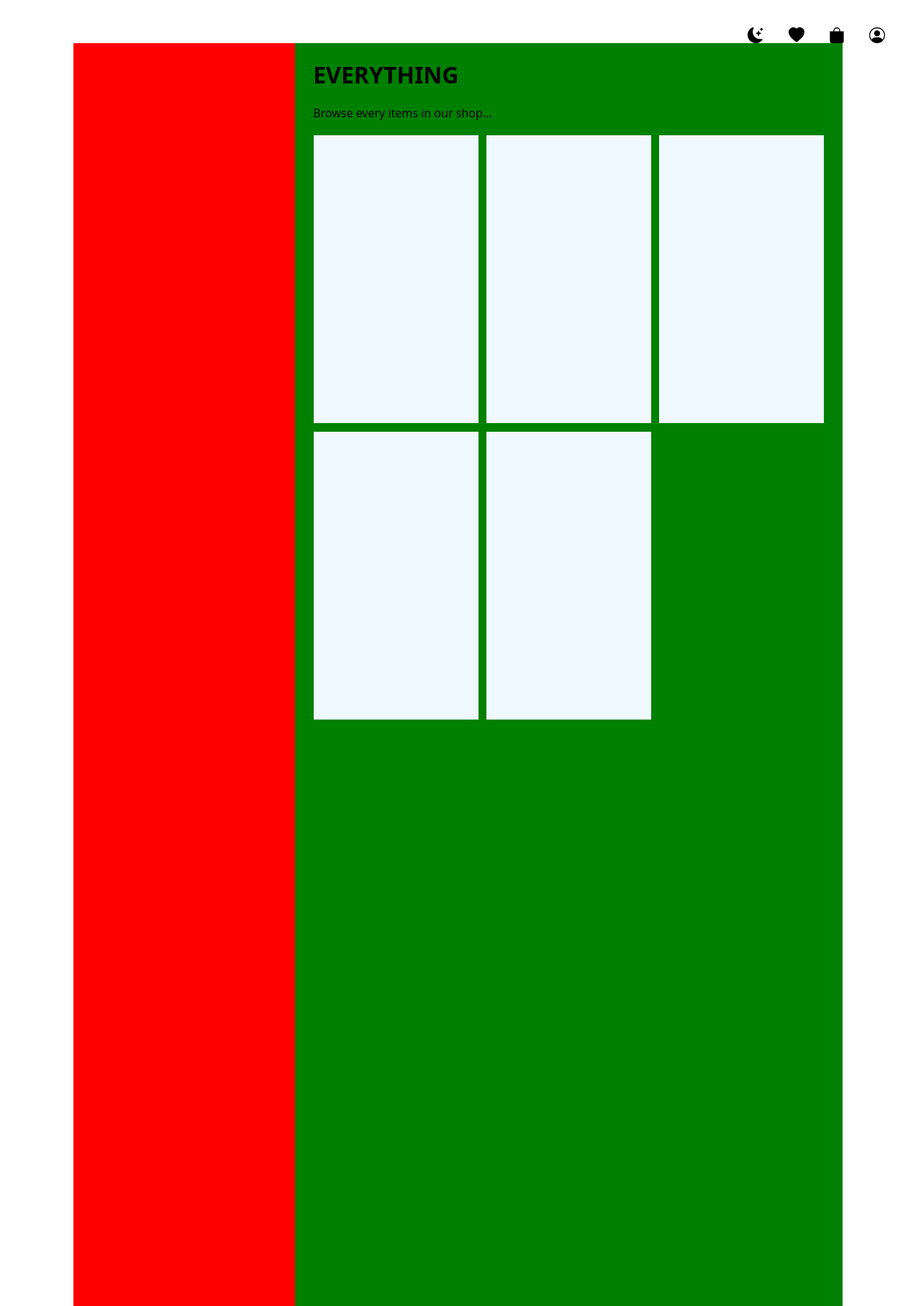
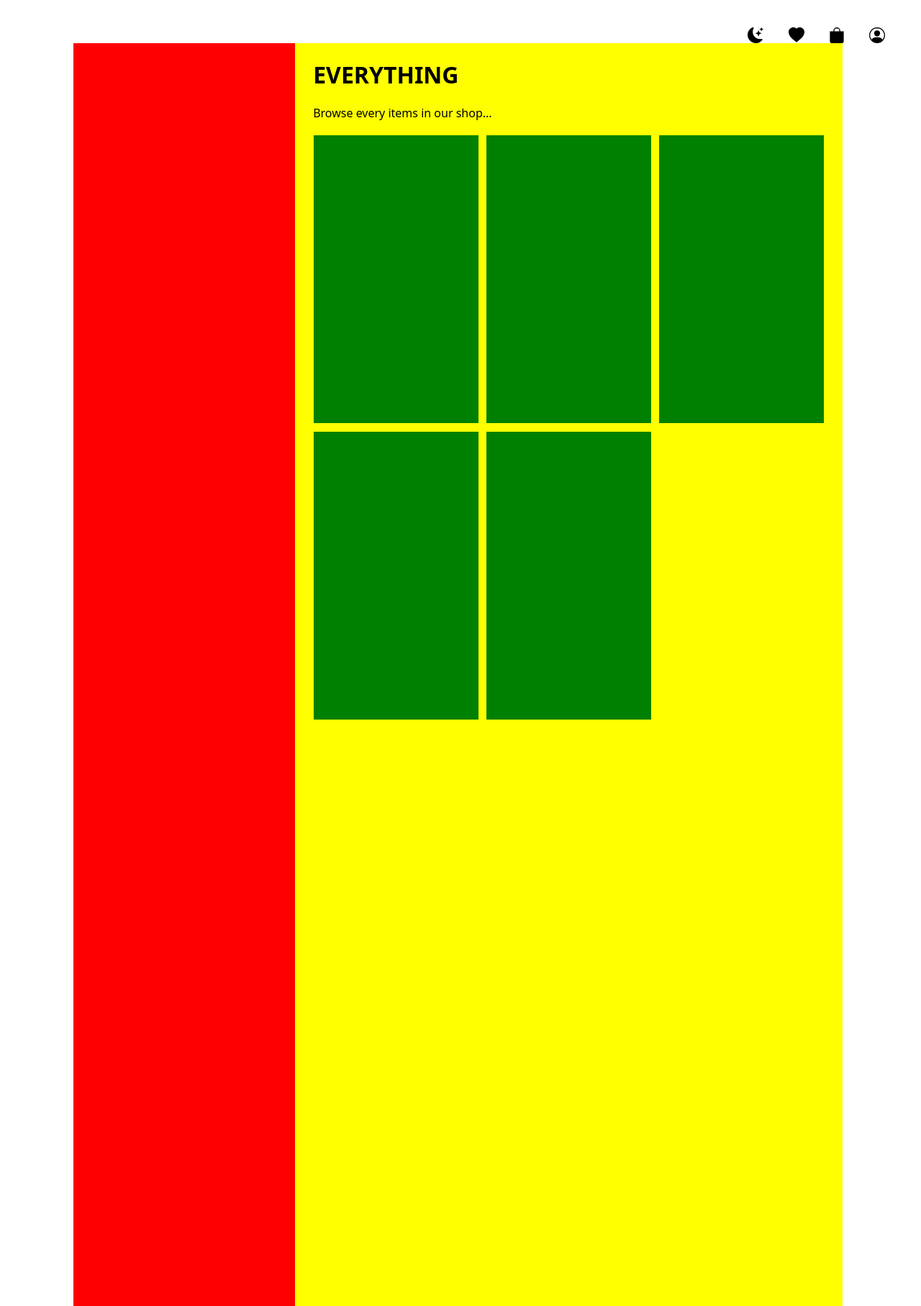
Before and after one commit to AshiniR/L1S2-Web-development-group-project, a PHP site: page /everything/everything.php in a window 1280 px wide. Shown: the part 105-1920 px from the top of the page at 72% size. Run offline with PHP 8.4, Linux system fonts and the light colour scheme.

Commit message:
modified

```diff
--- a/everything/everything.css
+++ b/everything/everything.css
@@ -21,7 +21,7 @@ body {
 .part2 {
     margin-right: 8%;
     width: 59.5%;
-    background-color: green;
+    background-color: yellow;
 }
 
 .part2 .text {
@@ -47,7 +47,7 @@ span {
 .items .item-box {
     width: 30%;
     margin: 1% 0.5% 0 0.5%;
-    background-color: aliceblue;
+    background-color: green;
     display: inline-block;
     height: 50vh;
 }
--- a/everything/everything.php
+++ b/everything/everything.php
@@ -7,7 +7,7 @@
     <meta charset="UTF-8">
     <meta name="viewport" content="width=device-width, initial-scale=1.0">
     <link rel="stylesheet" href="everything.css">
-    <title>Document</title>
+    <title>everything</title>
 </head>
 
 <body>
```
